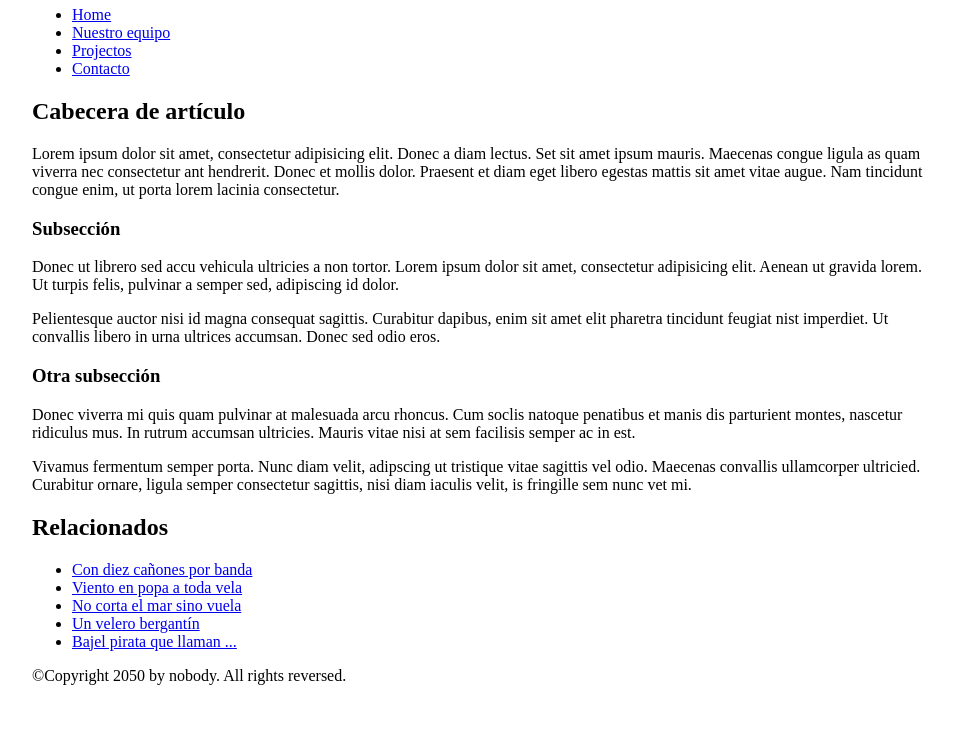
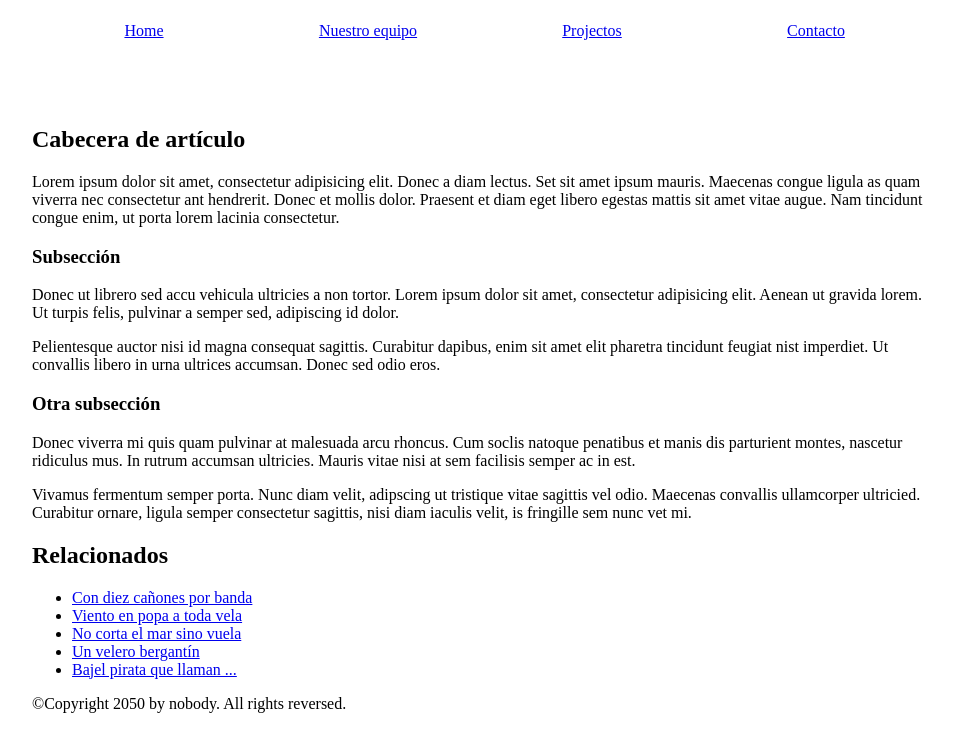
Before and after one commit to joseantoniosanchezlopez/ed-web-ejemplo, a plain HTML site: page index.html in a window 1280 px wide. Shown: the part 303-1032 px from the top of the page, without its empty margins (160-1114 px from the left). Before the commit the page ends 1004 px from the top, so only its background shows below. Drawn offline with Linux system fonts and the light colour scheme.

Commit message:
Confirmación de archivos

```diff
--- a/css/layout.css
+++ b/css/layout.css
@@ -3,3 +3,25 @@ body {
 	width: 70%;
 	margin:auto;
 }
+nav {
+	height: 100px;
+	display: flex;
+}
+nav img{
+	flex-basis: auto;
+}
+
+nav ul{
+	padding: 0;
+	list-style-type:
+none;
+	flex: 2;
+	display: flex;
+}
+
+nav li {
+	display: inline;
+	text-align:
+center;
+	flex: 1;
+}
```
Also changed, not shown: 1 other file.
